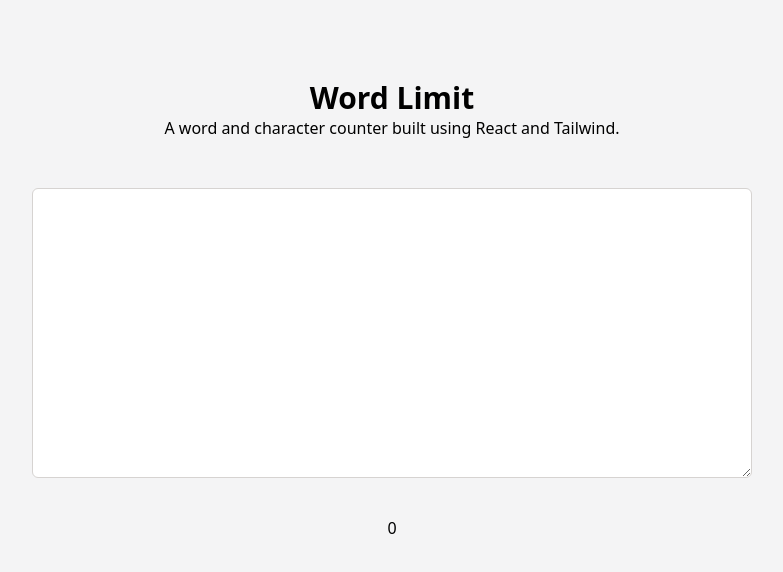
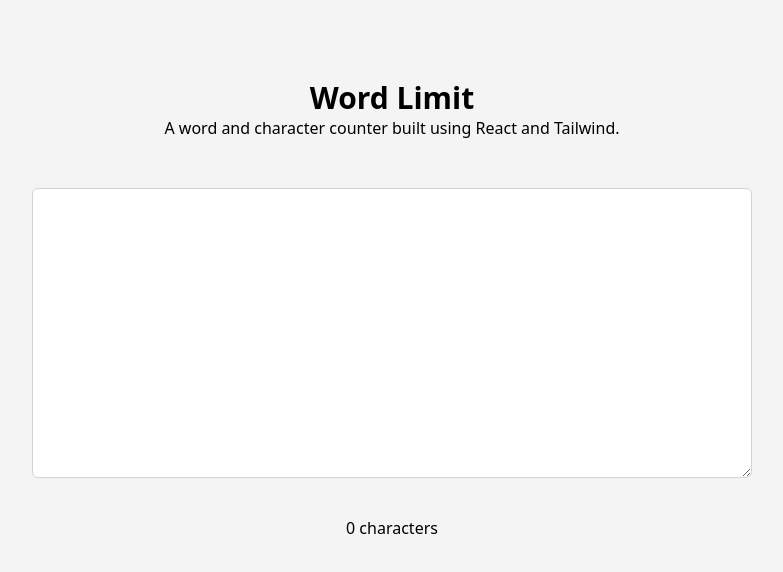
Before and after one commit to architchandra/count-my-words, a React (Create React App) app: page / in a window 1280 px wide. Shown: the top 572 px of the page, without its empty margins (248-1031 px from the left). Built offline with nearby package versions, Linux system fonts and the light colour scheme.

Commit message:
Show character count

```diff
--- a/src/components/Results.js
+++ b/src/components/Results.js
@@ -1,7 +1,11 @@
 function Results({ text }) {
+  function getCharCount(text) {
+    return text.length;
+  }
+
   return (
     <div>
-      {text.length}
+      {getCharCount(text)} characters
     </div>
   );
 }
```
